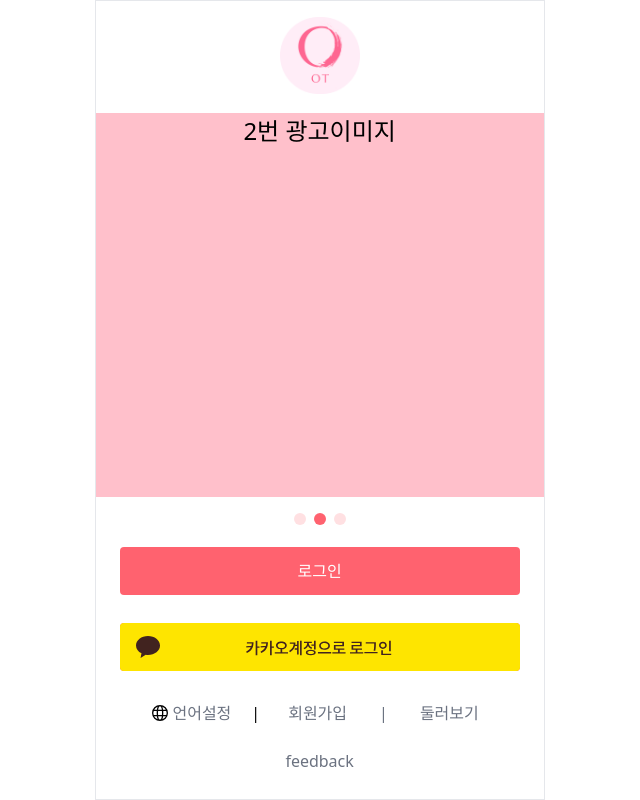
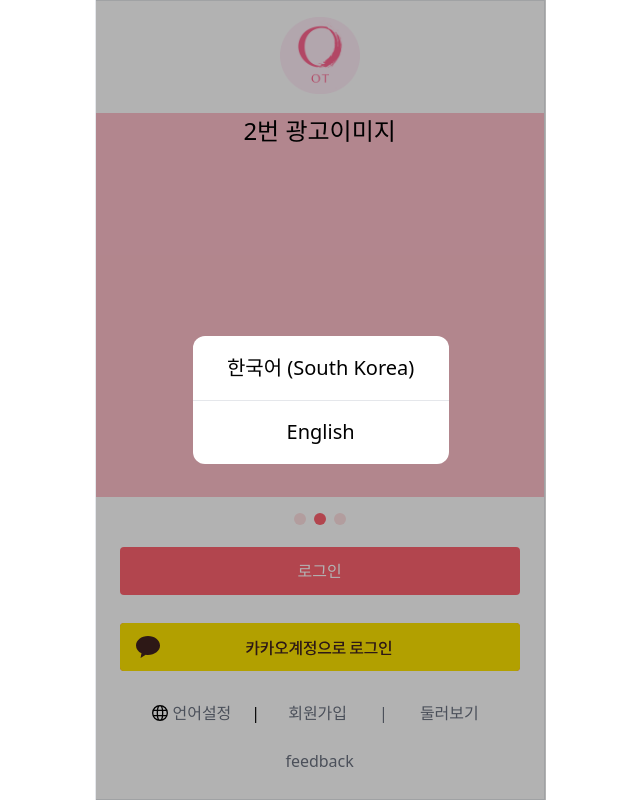
Before and after one commit to Our-Travel/Front-End, a React (Create React App) app: page / in a window 1280 px wide. Both pictures are taken after a click on the button "언어설정". Shown: the whole page, without its empty margins (441-1081 px from the left). Built offline with nearby package versions, Linux system fonts and the light colour scheme.

Commit message:
[FEAT] 랜딩페이지 언어설정 모달 추가

```diff
--- /dev/null
+++ b/src/components/Modal/Modal.tsx
@@ -0,0 +1,49 @@
+import { useRef, useEffect, Dispatch, SetStateAction } from 'react';
+
+interface modal {
+  open: boolean;
+  close: Dispatch<SetStateAction<boolean>>;
+}
+const modalButton: { text: string }[] = [{ text: '한국어 (South Korea)' }, { text: 'English' }];
+
+export default function Modal({ open, close }: modal) {
+  const outside = useRef<HTMLDivElement>(null);
+  const languageButton = useRef<HTMLButtonElement>(null);
+
+  const closeModal = () => {
+    close(false);
+  };
+
+  const clickOutside = (e: MouseEvent) => {
+    if (outside.current === e.target) {
+      closeModal();
+    }
+  };
+
+  const escClose = (e: KeyboardEvent) => {
+    if (e.key === 'Escape') {
+      closeModal();
+    }
+  };
+
+  useEffect(() => {
+    document.addEventListener('click', clickOutside);
+    document.addEventListener('keydown', escClose);
+    return () => {
+      document.removeEventListener('click', clickOutside);
+      document.removeEventListener('keydown', escClose);
+    };
+  });
+
+  return open ? (
+    <div className="fixed w-[450px] h-full top-0 bg-black bg-opacity-30 z-30" ref={outside}>
+      <div className="centerPosition relative w-64 h-32 rounded-xl text-xl overflow-hidden bg-white flex flex-col">
+        {modalButton.map(({ text }, index) => (
+          <button type="button" key={index} className="flex flex-col flex-grow items-center justify-center line after:absolute after:top-1/2 last:after:content-none hover:bg-gray-200" ref={languageButton}>
+            {text}
+          </button>
+        ))}
+      </div>
+    </div>
+  ) : null;
+}
--- a/src/pages/Landing/Landing.tsx
+++ b/src/pages/Landing/Landing.tsx
@@ -2,7 +2,7 @@ import React, { useState, useRef } from 'react';
 import Logo from '../../components/Logo/Logo';
 import { LoginButton, LoginKakao } from '../../components/LoginButton/LoginButton';
 import ChoiceTab from '../../components/ChoiceTab/ChoiceTab';
-import LanguageModal from '../../components/LanguageModal/LanguageModal';
+import Modal from '../../components/Modal/Modal';
 import { Link } from 'react-router-dom';
 import { Pagination, Autoplay, A11y } from 'swiper';
 import { Swiper, SwiperSlide } from 'swiper/react';
@@ -14,12 +14,9 @@ import { GrLanguage } from 'react-icons/gr';
 const promotionImg: { title: string }[] = [{ title: '광고이미지' }, { title: '광고이미지' }, { title: '광고이미지' }];
 
 export default function Landing() {
-  const [open, setOpen] = useState<boolean>(false);
-  const target = useRef<HTMLButtonElement>(null);
+  const [modalOpen, setModal] = useState<boolean>(false);
 
-  const modalOpen = (e: React.MouseEvent<HTMLButtonElement>) => {
-    if (e.currentTarget === target.current) setOpen(true);
-  };
+  const isOpen = () => setModal(!modalOpen);
 
   // @@@@@나중에 페이지 Link 확인 후 지우기@@@@@
   return (
@@ -39,7 +36,7 @@ export default function Landing() {
         <LoginKakao />
       </div>
       <div className="flex flex-row items-center justify-center">
-        <button type="button" className="flex flex-row items-center gap-1 px-1 text-gray-500" onClick={modalOpen} ref={target}>
+        <button type="button" className="flex flex-row items-center gap-1 px-1 text-gray-500" onClick={isOpen}>
           <GrLanguage />
           <span>언어설정</span>
         </button>
@@ -51,7 +48,7 @@ export default function Landing() {
           <span className="text-gray-500">feedback</span>
         </Link>
       </div>
-      {/* <LanguageModal setOpen={setOpen} /> */}
+      <Modal open={modalOpen} close={setModal} />
     </>
   );
 }
```
